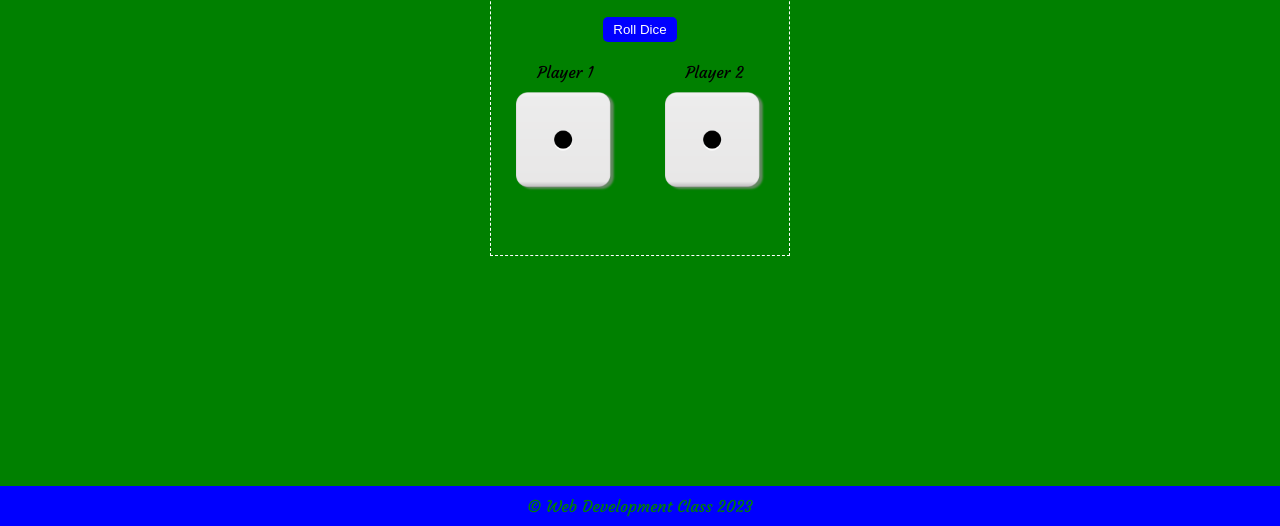
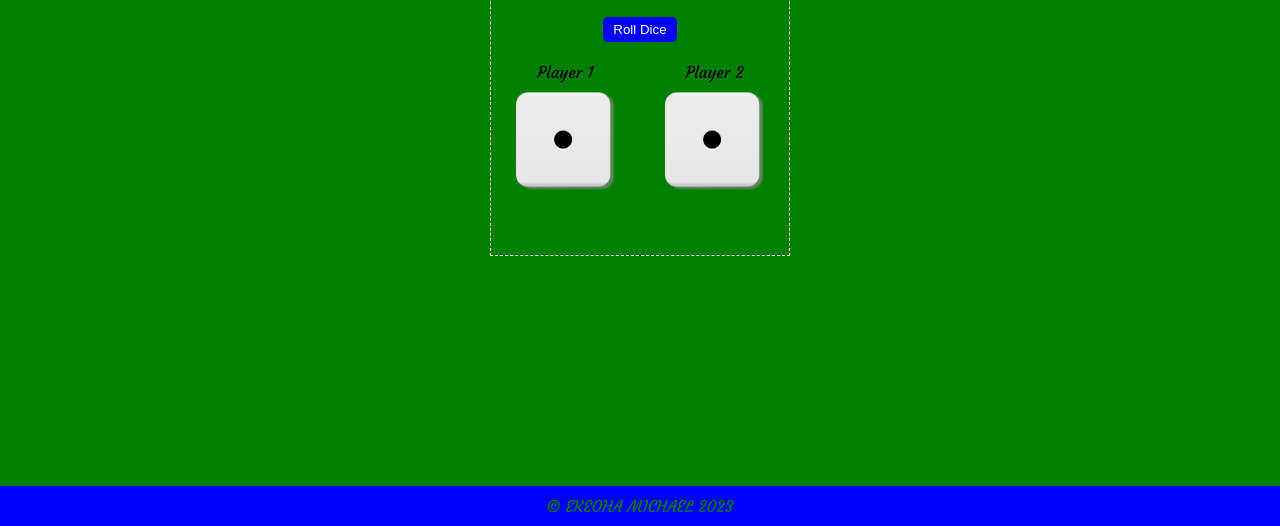
Before and after one commit to Chukwu-Nonso/Ludo-2023, a plain HTML site: page index.html in a window 1280 px wide. Shown: the part 274-800 px from the top of the page. Drawn offline with Linux system fonts and the light colour scheme.

Commit message:
remove console.log from js and updated the html

```diff
--- a/index.html
+++ b/index.html
@@ -26,7 +26,8 @@
 
     </main>
     <footer>
-        <p>&copy; Web Development Class 2023</p>
+        <p>&copy; EKEOHA MICHAEL 2023
+        </p>
     </footer>
     <script src="javascript/script.js"></script>
 </body>
--- a/javascript/script.js
+++ b/javascript/script.js
@@ -8,7 +8,6 @@ btn.addEventListener('click', ()=>{
     const playerTwoRandNum = Math.floor(Math.random()*6)+1;
     img1.src=`images/${playerOneRandNum}.png`;
     img2.setAttribute('src', 'images/'+playerTwoRandNum+'.png');
-    console.log('images/'+playerTwoRandNum+'.png');
 
     if(playerOneRandNum > playerTwoRandNum){
         result.innerHTML = '🚩Player 1 Wins'
```
